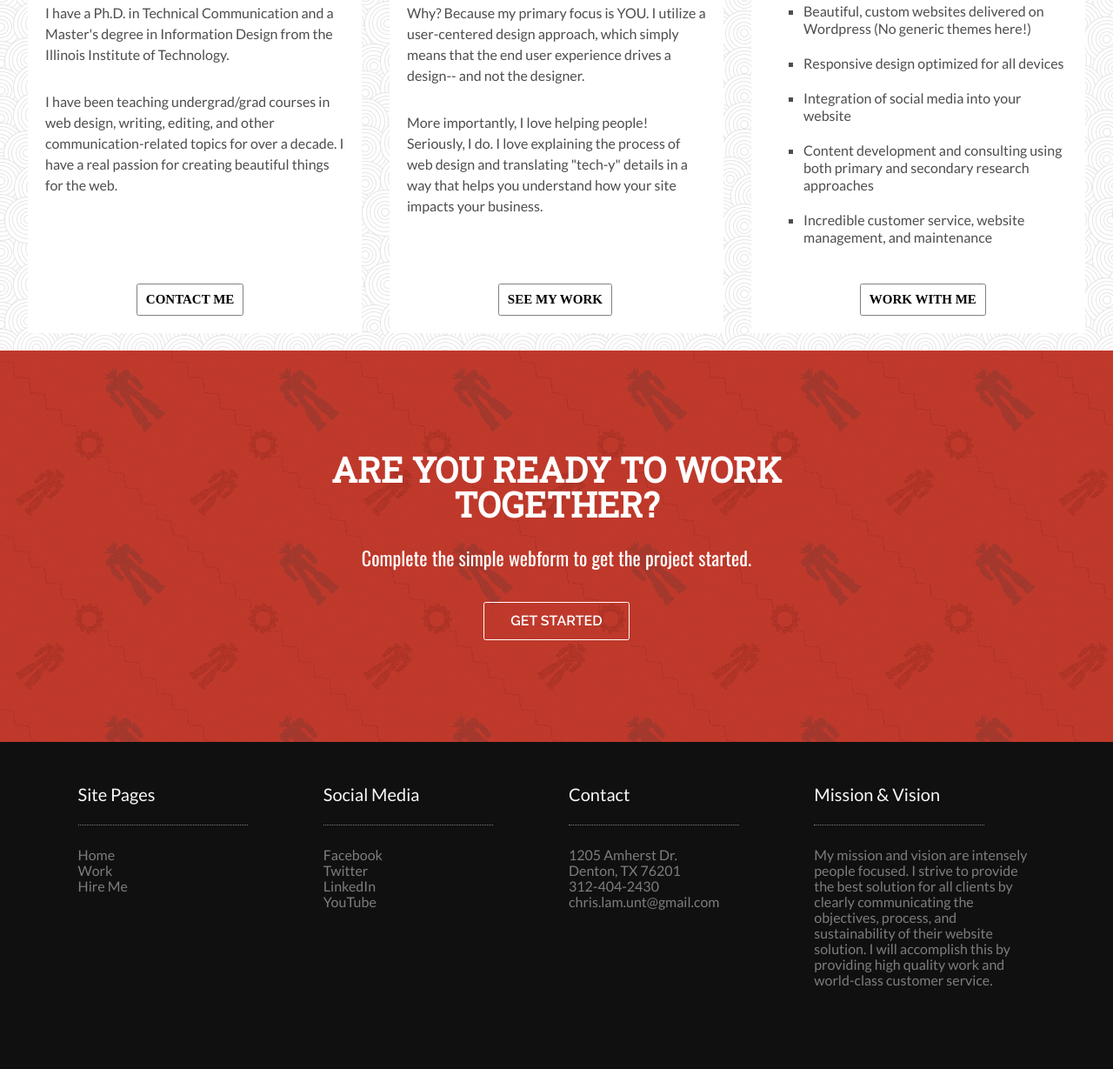
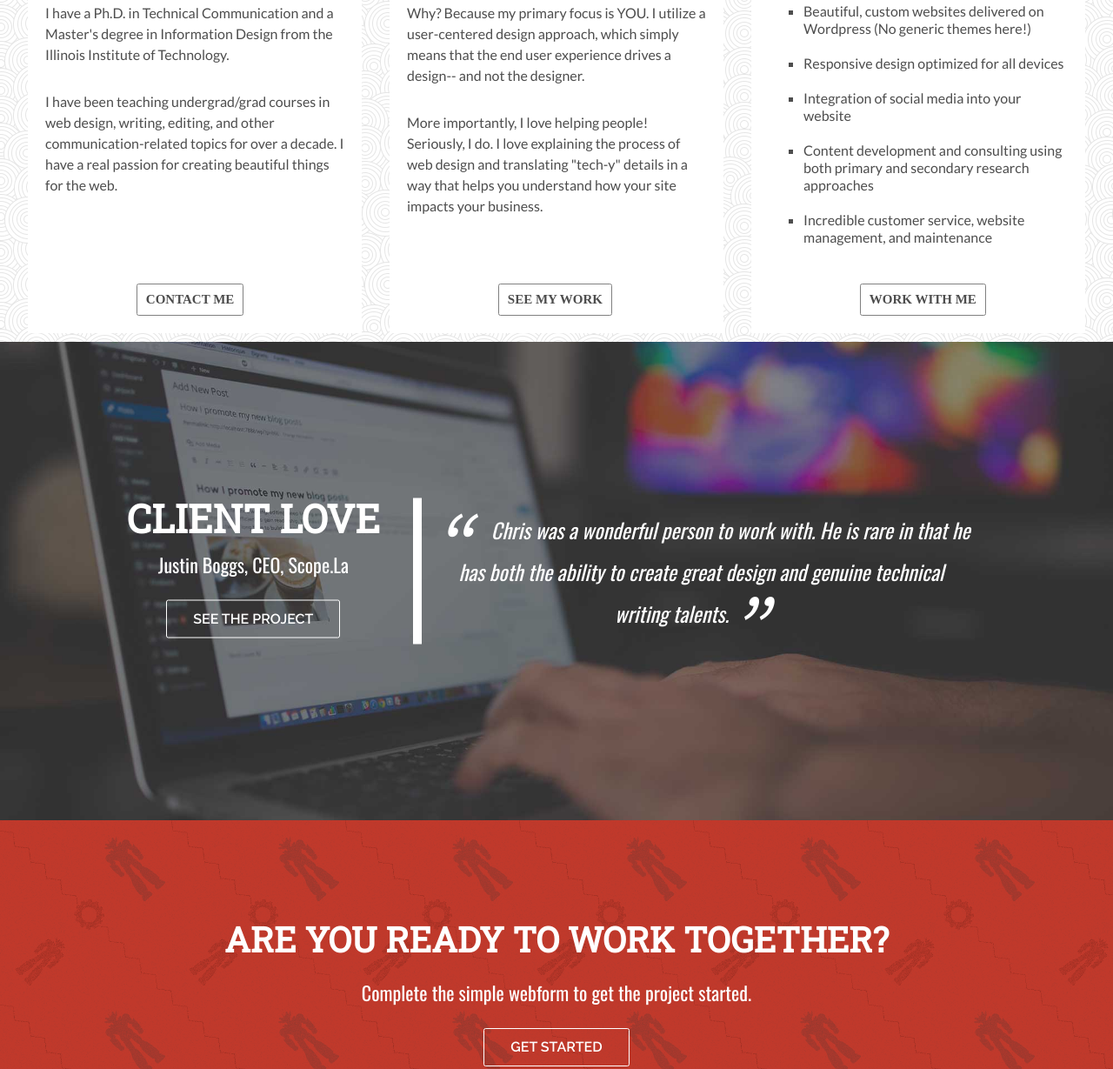
Before and after one commit to doctorlam/training, a website: page index.html in a window 1280 px wide. Shown: the part 1035-2264 px from the top of the page at 87% size. Drawn offline with nearby package versions, Linux system fonts and the light colour scheme.

Commit message:
updated home page with 2 new bottom panels. Updated the responsive CSS file

```diff
--- a/index.html
+++ b/index.html
@@ -3,6 +3,7 @@
 		<meta name="viewport" content="width=device-width, initial-scale=1.0, maximum-scale=1.0, user-scalable=yes" />
 		<link rel="stylesheet" type="text/css" href="style.css">
 		<link rel="stylesheet" type="text/css" href="responsive.css">
+		<link href='https://fonts.googleapis.com/css?family=Source+Sans+Pro' rel='stylesheet' type='text/css'>
 		<link href='https://fonts.googleapis.com/css?family=Raleway:900' rel='stylesheet' type='text/css'>
 		<link href='https://fonts.googleapis.com/css?family=Raleway:600' rel='stylesheet' type='text/css'>
 		<link href='http://fonts.googleapis.com/css?family=Oswald:400,700' rel='stylesheet' type='text/css'>
@@ -146,11 +147,26 @@
 
 		</div>
 	</div><!--panel-->
+	<div class="quote-panel">
+		<section class="vertical-center">
+		<div class="four">
+			<h1>Client Love</h1>
+			<h2>Justin Boggs, CEO, Scope.La</h2>
+			<a class="reverse-button hvr-shutter-out-horizontal-reverse" href="work.html">See the project</a>
+		</div>
+		<div class="eight">
+			<blockquote>Chris was a wonderful person to work with. He is rare in that he has both the ability to create great design and genuine technical writing talents.</blockquote>
+			</div>
+
+		</section>
+	</div>
+
 	<div class="bottom-panel">
 		<section class="vertical-center">
 			<h1>Are you ready to work together?</h1>
 			<h2>Complete the simple webform to get the project started.</h2>
 			<a class="reverse-button hvr-shutter-out-horizontal-reverse" href="hire.html">Get Started</a>
+		</section>
 		</div>
 
 	</div>
@@ -212,7 +228,7 @@
     <script>
     $(function(){
         $("#typed").typed({
-            strings: ["Hello, my name is Chirss", "Hello, my name is Chris!"],
+            strings: ["Hi, my name is Chirss", "Hi, my name is Chris!"],
             typeSpeed: 30,
             backDelay: 500,
             loop: false,
--- a/responsive.css
+++ b/responsive.css
@@ -294,11 +294,14 @@
 		margin-bottom:5px;
 	}
 
-	.bottom-panel h1 {
+	.bottom-panel h1, .quote-panel h1 {
 		font-size: 30px;
 	}
-	.bottom-panel h2 {
-		font-size: 18px;
+	.bottom-panel h2, blockquote {
+		font-size: 20px;
+	}
+	blockquote:before, blockquote:after {
+		font-size: 75px;
 	}
 
 }
@@ -316,11 +319,11 @@
 	}
 	.tagline ul li {
 	font-size: 18px;
-	line-height: 24px;
-	padding-bottom: 15px;
+	line-height: 20px;
+	padding-bottom: 8px;
 }
 	.type-wrap {
-		font-size: 18px;
+		font-size: 28px;
 	}
 	.tagline li {
 		margin-bottom: 10px;
--- a/style.css
+++ b/style.css
@@ -397,7 +397,7 @@ nav a, nav a:visited {
   	display: block;
   	font-family: 'raleway' sans-serif;
 	text-decoration: none;
-	color: black;
+	color: #4D4D4D;
 	border: 1px gray solid;
 	border-radius: 2.5px;
 	padding: 10px;
@@ -443,7 +443,7 @@ nav a, nav a:visited {
   transition-timing-function: ease-out;
 }
 .hvr-shutter-out-horizontal-reverse:hover, .hvr-shutter-out-horizontal-reverse:focus, .hvr-shutter-out-horizontal-reverse:active {
-  color: black;
+  color: #4D4D4D;
 }
 .hvr-shutter-out-horizontal-reverse:hover:before, .hvr-shutter-out-horizontal-reverse:focus:before, .hvr-shutter-out-horizontal-reverse:active:before {
   -webkit-transform: scaleX(1);
@@ -474,7 +474,7 @@ nav a, nav a:visited {
   bottom: 0;
   left: 0;
   right: 0;
-  background: black;
+  background: #4D4D4D;
   -webkit-transform: scaleX(0);
   transform: scaleX(0);
   -webkit-transform-origin: 50%;
@@ -629,14 +629,18 @@ a.reverse-button {
 	font-weight: 600;
 }
 
-.bottom-panel {
+.quote-panel {
+	background: url('images/bottom-panel.jpg') no-repeat center center;
+	-webkit-background-size: cover;
+  	-moz-background-size: cover;
+  	-o-background-size: cover;
+  	background-size: cover;
 	background-color: #C0392B;
-	min-height: 450px;
-	margin-top: 20px;
+	min-height: 550px;
 	text-align: center;
 	position: relative;
-	background-image: url('images/robots.png');
 	color: white;
+	margin-top: 10px;
 
 }
 .vertical-center  {
@@ -644,6 +648,7 @@ a.reverse-button {
   	top: 50%;
   	left: 50%;
   	transform: translate(-50%, -50%);
+  	width: 80%;
 }
 .vertical-center h1 {
 	padding-bottom: 30px;
@@ -651,13 +656,70 @@ a.reverse-button {
 	text-transform: uppercase;
 	font-size: 40px;
 	font-weight: 900;
+	color: white;
 }
 .vertical-center h2 {
-	padding-bottom: 40px;
+	padding-bottom: 30px;
 	font-size: 22px;
 }
 .vertical-center a {
 	line-height: 30px;
+}
+.quote-panel h1 {
+	padding-bottom: 20px;
+	font-family: 'raleway' sans-serif;
+	text-transform: uppercase;
+	font-size: 45px;
+	font-weight: 900;
+	color: white;
+}
+.quote-panel .four {
+	margin-bottom: 30px;
+}
+blockquote {
+	font-family: 'oswald';
+	font-size: 24px;
+	font-style: italic;
+  	padding: 0.5em 10px;
+ 	quotes: "\201C""\201D""\2018""\2019";
+  	color: white;
+  	line-height: 2em;
+  	border-left: 10px solid white;
+
+}
+
+blockquote:before {
+	content: open-quote;
+	  font-size: 100px;
+	  line-height: 0.1em;
+	  margin-right: 0.25em;
+	  vertical-align: -0.4em;
+	  font-family: 'source sans pro';
+	  color: white;
+
+}
+
+blockquote:after {
+content: close-quote;
+	  font-size: 100px;
+	  line-height: 0.1em;
+	  margin-right: 0.25em;
+	  vertical-align: -0.4em;
+	  font-family: 'source sans pro';
+	  color: white;
+
+
+}
+
+
+.bottom-panel {
+	background-color: #C0392B;
+	background-image: url('images/robots.png');
+	min-height: 400px;
+	text-align: center;
+	position: relative;
+	color: white;
+
 }
 footer {
 
```
Also changed, not shown: images/bottom-panel.jpg (added), 1 other file.
